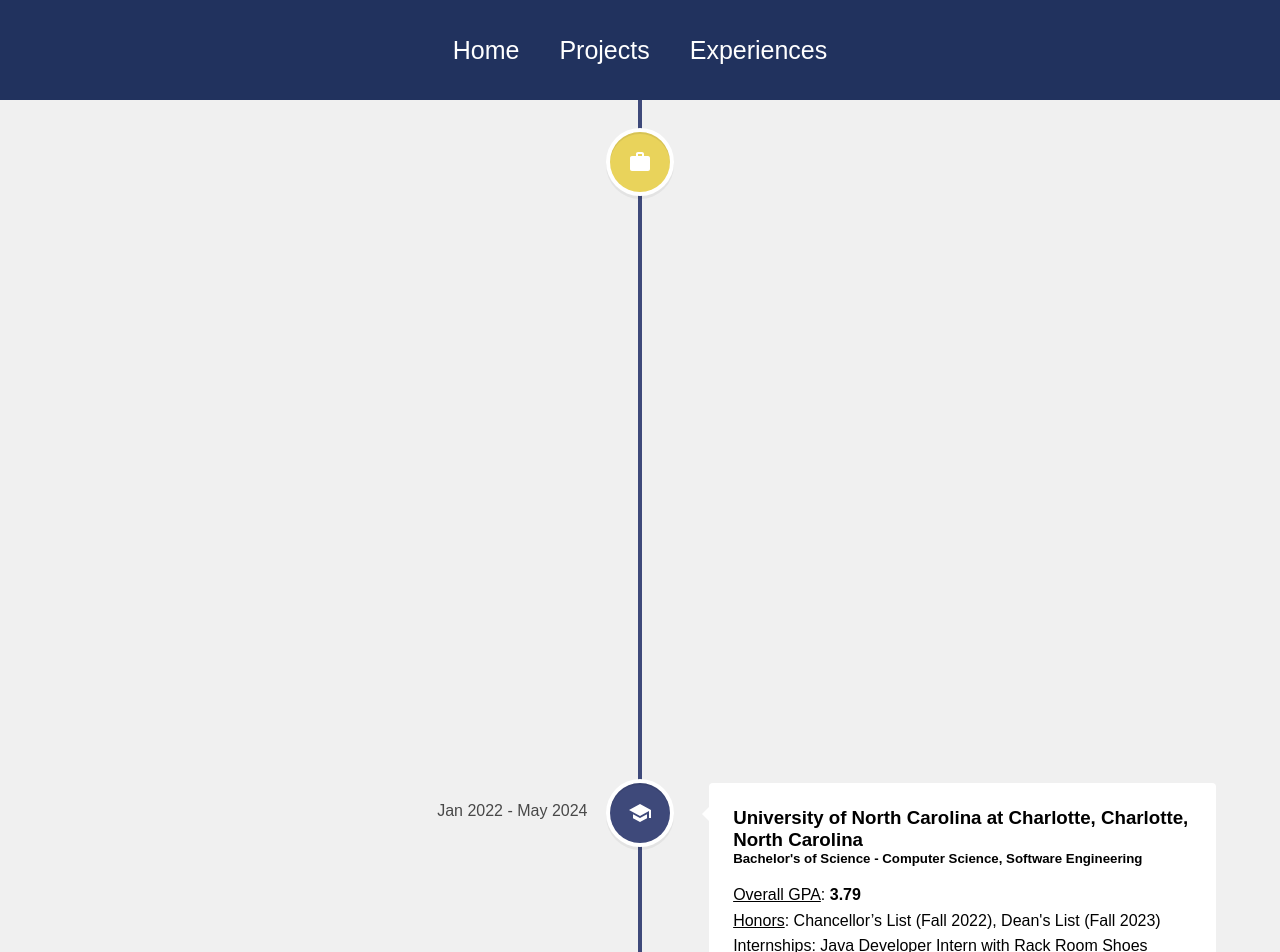
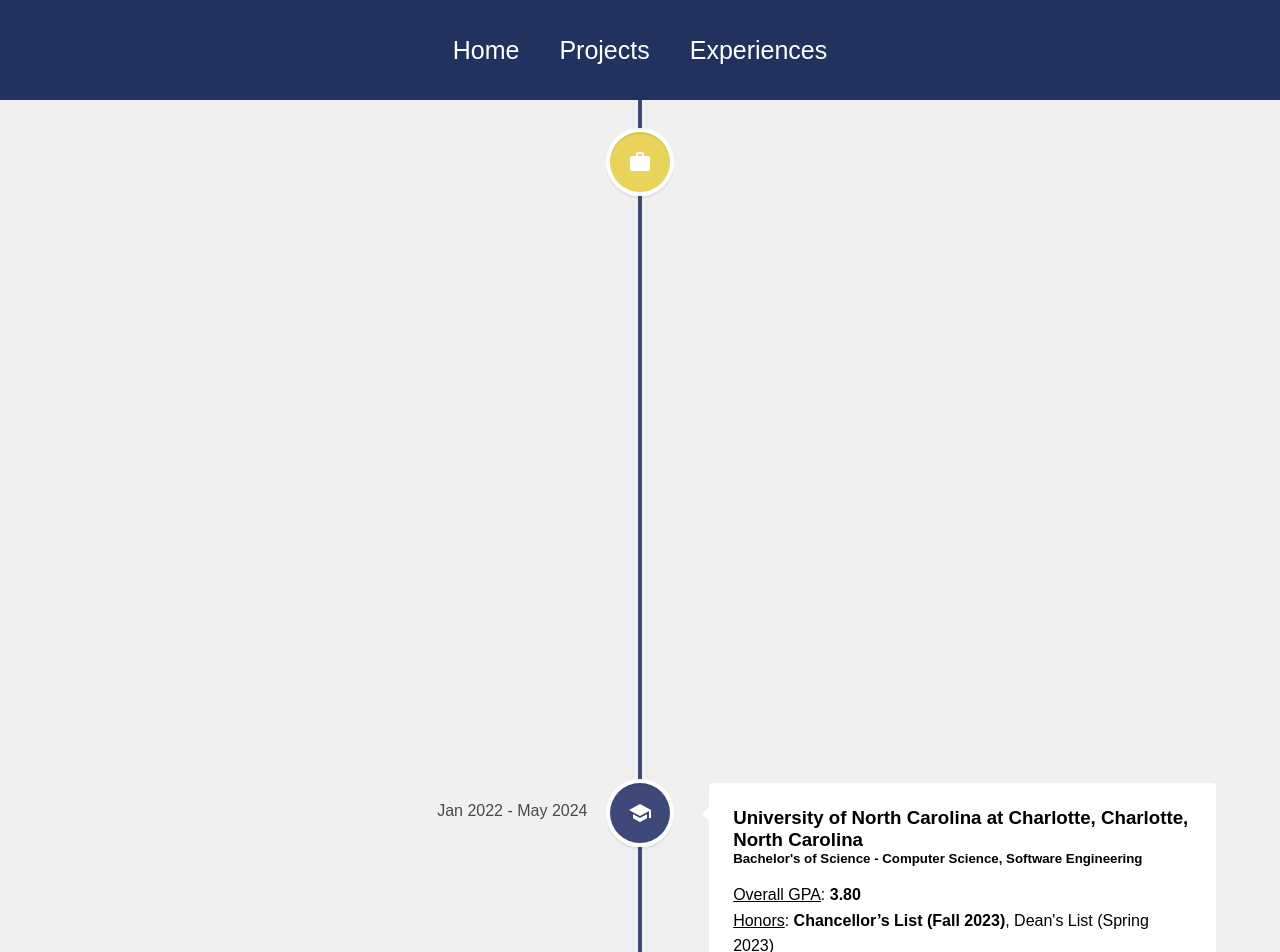
Before and after one commit to jvang0620/Personal-Portfolio, a React (Create React App) app: page /experience in a window 1280 px wide. Shown: the top 952 px of the page. Built offline with nearby package versions, Linux system fonts and the light colour scheme.

Commit message:
updating gpa and honors' list

```diff
--- a/src/pages/Experience.js
+++ b/src/pages/Experience.js
@@ -52,12 +52,12 @@ function Experience() {
           </h5>
           <p>
             {/* GPA */}
-            <u>Overall GPA</u>: <b>3.79</b>
+            <u>Overall GPA</u>: <b>3.80</b>
 
             <br />
 
             {/* Honors */}
-            <u>Honors</u>: Chancellor’s List (Fall 2022), Dean's List (Fall 2023)
+            <u>Honors</u>: <b>Chancellor’s List (Fall 2023)</b>, Dean's List (Spring 2023)
 
             <br />
 
```
